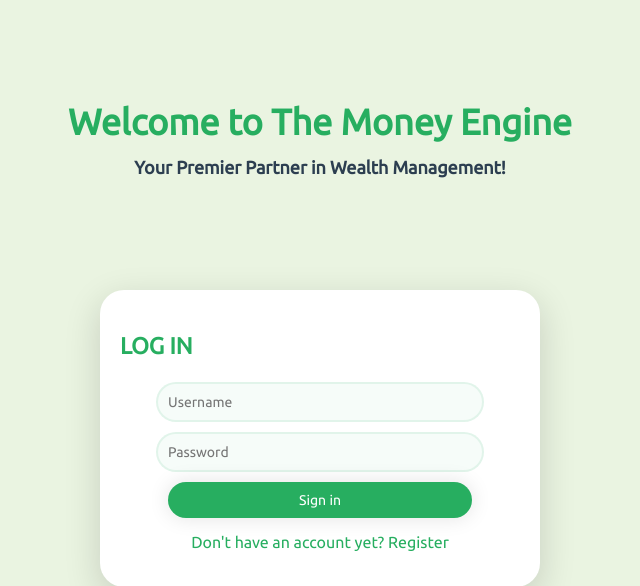
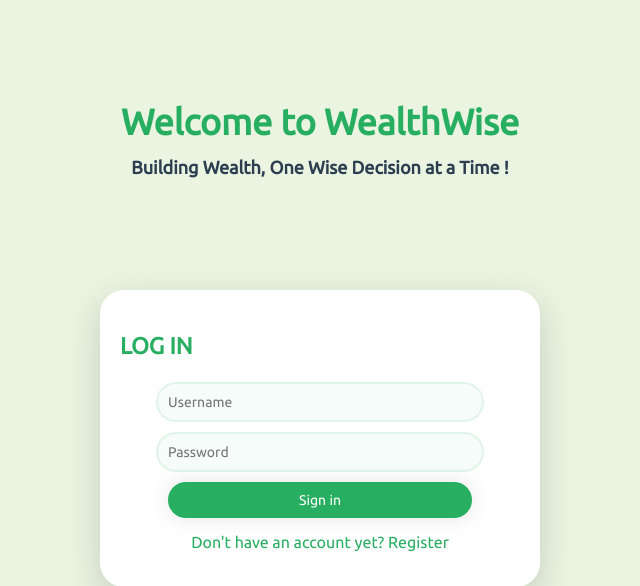
Before and after one commit to AksharaKolipaka/pearlhacks, a Flask app: page / in a window 1280 px wide. Shown: the top 586 px of the page, without its empty margins (320-960 px from the left). Run offline with Flask 3, Linux system fonts and the light colour scheme.

Commit message:
improved login page

```diff
--- a/templates/login.html
+++ b/templates/login.html
@@ -10,8 +10,8 @@
 <body>
     <div class="container">
         <div class="header">
-            <h1>Welcome to The Money Engine</h1>
-            <h2>Your Premier Partner in Wealth Management!</h2>
+            <h1>Welcome to WealthWise</h1>
+            <h2>Building Wealth, One Wise Decision at a Time !</h2>
         </div>
         <div class="main">
             <p class="sign">LOG IN</p>
```
